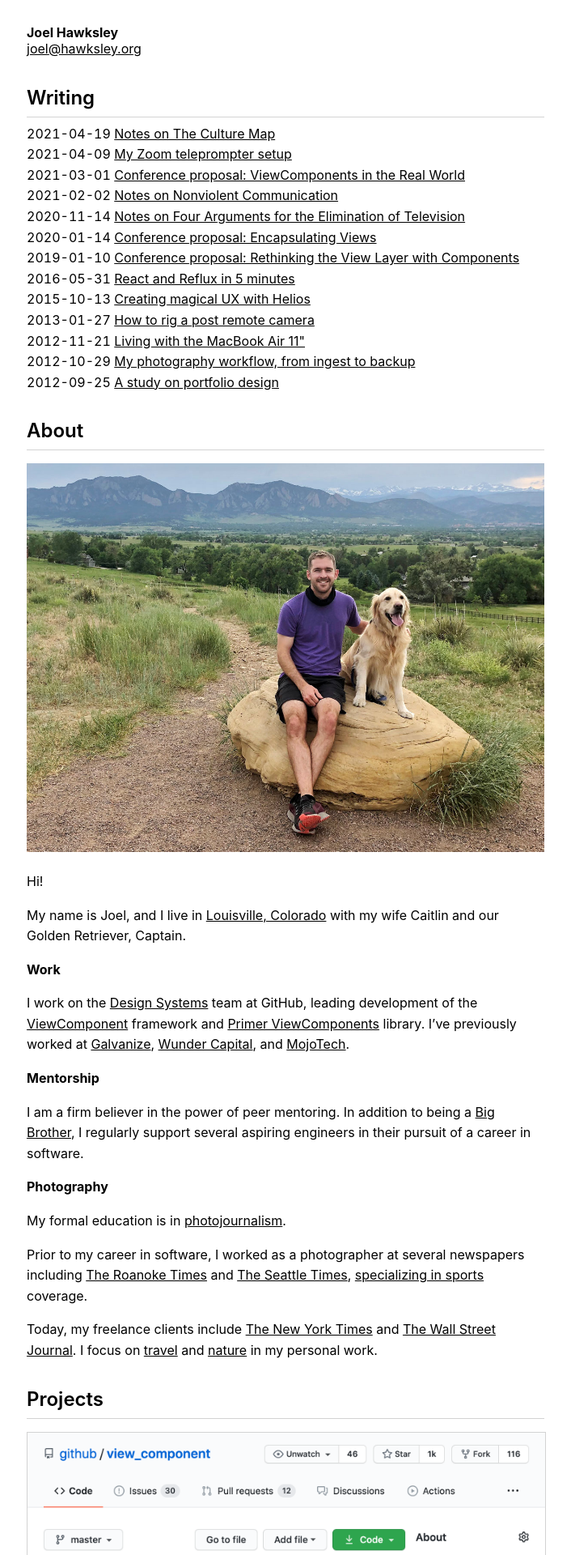
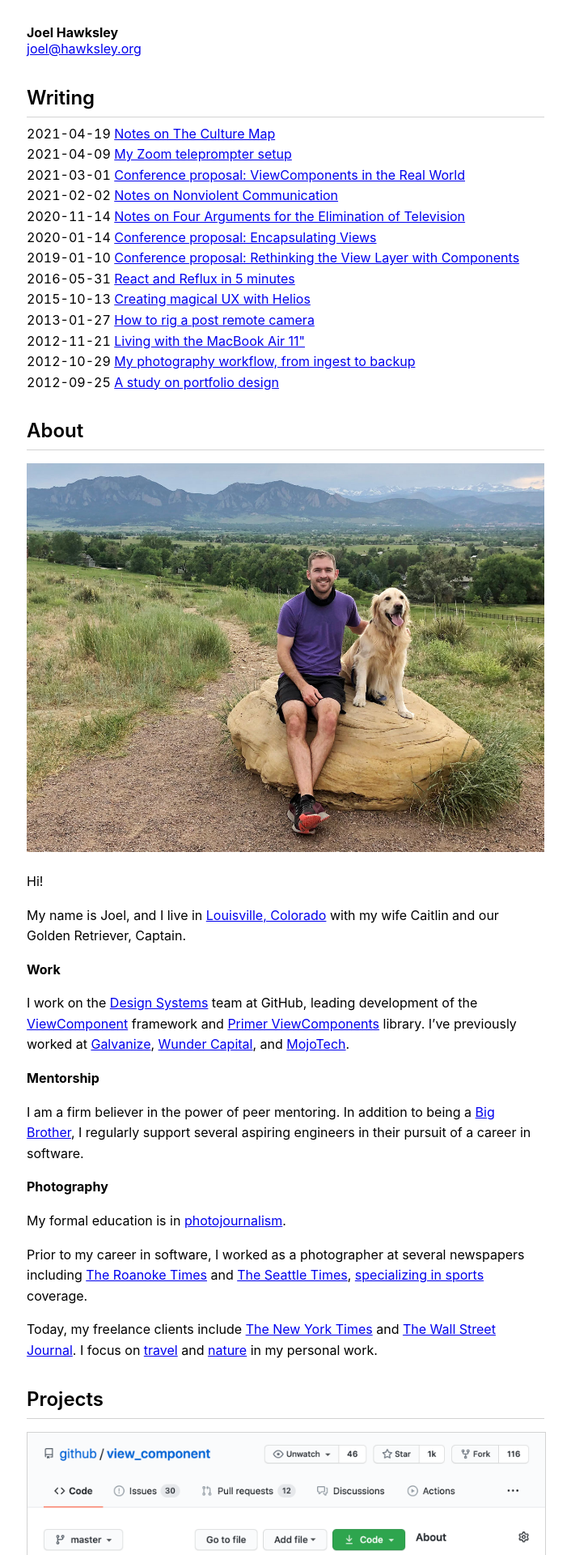
Before and after one commit to joelhawksley/identity, a Jekyll site: the page built from index.md, in a window 1280 px wide. Shown: the top 1920 px of the page at 81% size, without its empty margins (287-993 px from the left). Built offline with Jekyll 4.4.1, drawn with Linux system fonts in a browser that asks for light colours.

Commit message:
use blue links

```diff
--- a/_layouts/default.html
+++ b/_layouts/default.html
@@ -75,10 +75,6 @@
         padding: 0 .25rem;
       }
 
-      a {
-        color: black;
-      }
-
       .highlight {
         white-space: break-spaces;
       }
@@ -109,7 +105,7 @@
   </head>
   <body>
     <header>
-      <div style="font-size:1rem;margin:0;line-height:1;padding-top:2rem;font-weight:bold;"><a href="/" style="text-decoration:none;">Joel Hawksley</a></div>
+      <div style="font-size:1rem;margin:0;line-height:1;padding-top:2rem;font-weight:bold;"><a href="/" style="text-decoration:none;color:black;">Joel Hawksley</a></div>
       <a href="mailto:joel@hawksley.org">joel@hawksley.org</a>
     </header>
     {{ content }}
```
